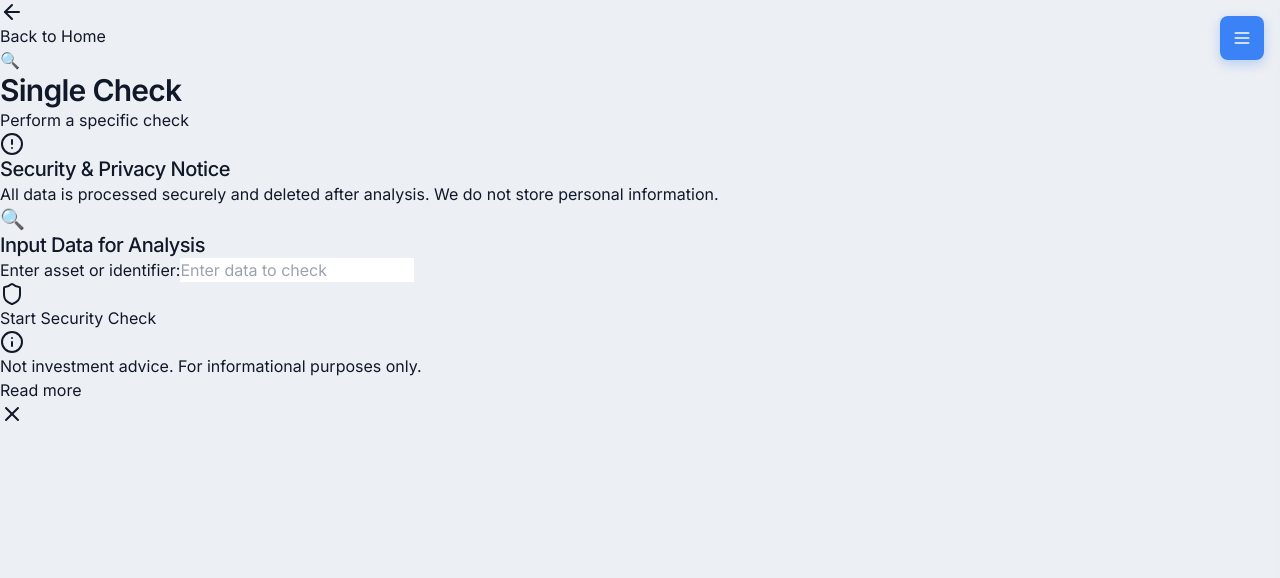
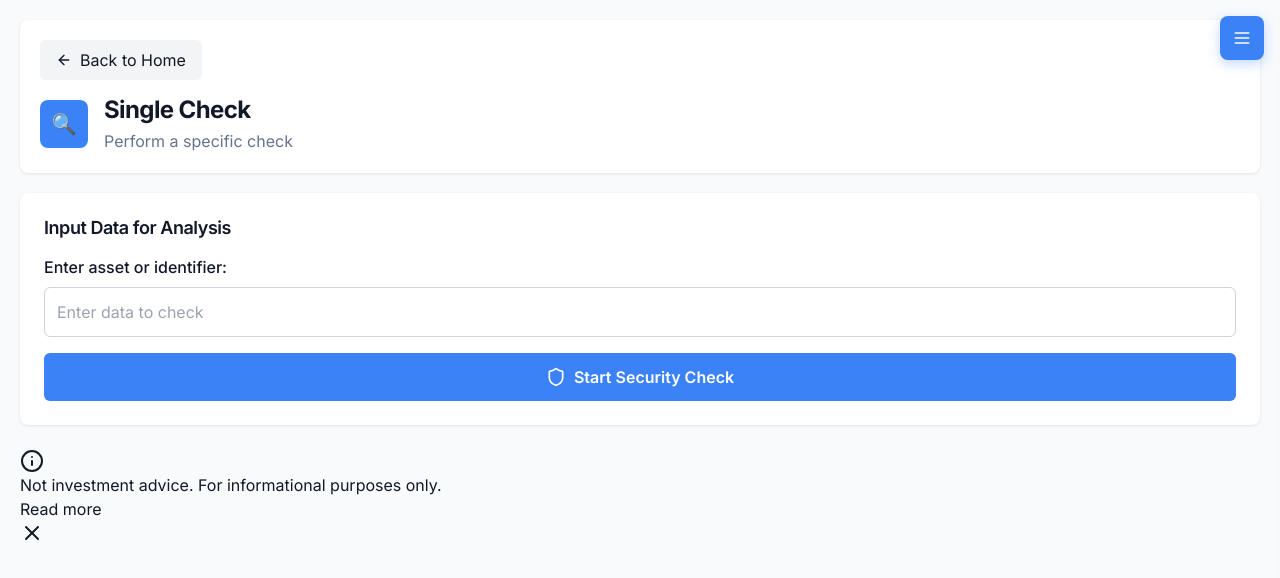
Before and after one commit to Elimiz21/scam-spotter-mobile-app, a React (Vite) app: page /check in a window 1280 px wide. Shown: the top 578 px of the page. Built offline with nearby package versions, Linux system fonts and the light colour scheme.

Commit message:
Fix styling issues
The AI is still working on fixing the styling issues.

```diff
--- a/src/pages/SingleCheck.tsx
+++ b/src/pages/SingleCheck.tsx
@@ -25,13 +25,11 @@ const SingleCheck = () => {
   }, []);
 
   const handleCheck = async () => {
-    // Check if OpenAI API key is available for enhanced analysis
     const savedApiKey = localStorage.getItem('openai_api_key');
     if (!savedApiKey && (checkType === 'language-analysis' || checkType === 'price-manipulation')) {
       setShowApiKeyDialog(true);
       return;
     }
-
     performCheck(savedApiKey);
   };
 
@@ -39,7 +37,6 @@ const SingleCheck = () => {
     setIsAnalyzing(true);
 
     try {
-      // Import the specific service based on check type
       let result;
 
       switch (checkType) {
@@ -140,157 +137,185 @@ const SingleCheck = () => {
   const config = getCheckConfig();
 
   return (
-    <div className="min-h-screen bg-slate-50">
+    <div style={{ minHeight: '100vh', backgroundColor: '#f8fafc', padding: '20px' }}>
       <Navigation />
 
       {/* Header */}
-      <header className="border-b border-gray-200 bg-white shadow-sm sticky top-0 z-50">
-        <div className="container mx-auto px-4 py-6">
-          <div className="max-w-4xl mx-auto flex items-center gap-4">
-            <Button
-              variant="ghost"
-              size="sm"
+      <div style={{
+        backgroundColor: 'white',
+        padding: '20px',
+        borderRadius: '8px',
+        marginBottom: '20px',
+        boxShadow: '0 1px 3px rgba(0,0,0,0.1)'
+      }}>
+        <button
           onClick={() => navigate('/')}
-              className="hover:bg-gray-100 transition-colors"
+          style={{
+            background: '#f3f4f6',
+            border: 'none',
+            padding: '8px 16px',
+            borderRadius: '6px',
+            cursor: 'pointer',
+            marginBottom: '16px',
+            display: 'flex',
+            alignItems: 'center',
+            gap: '8px'
+          }}
         >
-              <ArrowLeft className="w-4 h-4 mr-2" />
+          <ArrowLeft size={16} />
           Back to Home
-            </Button>
-            <div className="flex items-center gap-4">
-              <div className="w-12 h-12 bg-gradient-to-br from-blue-600 to-blue-700 rounded-xl flex items-center justify-center text-white text-xl shadow-lg">
+        </button>
+
+        <div style={{ display: 'flex', alignItems: 'center', gap: '16px' }}>
+          <div style={{
+            width: '48px',
+            height: '48px',
+            backgroundColor: '#3b82f6',
+            borderRadius: '8px',
+            display: 'flex',
+            alignItems: 'center',
+            justifyContent: 'center',
+            fontSize: '20px'
+          }}>
             {config.icon}
           </div>
           <div>
-                <h1 className="text-2xl font-bold text-gray-900">{config.title}</h1>
-                <p className="text-gray-600">{config.description}</p>
+            <h1 style={{ fontSize: '24px', fontWeight: 'bold', margin: '0 0 4px 0' }}>
+              {config.title}
+            </h1>
+            <p style={{ color: '#64748b', margin: 0 }}>
+              {config.description}
+            </p>
           </div>
         </div>
       </div>
-        </div>
-      </header>
 
-      <div className="container mx-auto px-4 py-8">
-        <div className="max-w-4xl mx-auto space-y-8">
+      {/* Main Content */}
+      <div style={{
+        backgroundColor: 'white',
+        padding: '24px',
+        borderRadius: '8px',
+        boxShadow: '0 1px 3px rgba(0,0,0,0.1)'
+      }}>
+        <h2 style={{ fontSize: '18px', fontWeight: '600', marginBottom: '16px' }}>
+          Input Data for Analysis
+        </h2>
 
-          {/* Security Notice */}
-          <Card className="border-amber-200 bg-amber-50">
-            <CardContent className="p-6">
-              <div className="flex items-start gap-4">
-                <div className="w-10 h-10 bg-amber-100 rounded-lg flex items-center justify-center">
-                  <AlertCircle className="w-5 h-5 text-amber-600" />
-                </div>
-                <div className="flex-1">
-                  <h3 className="text-sm font-semibold text-amber-800 mb-2">
-                    Security & Privacy Notice
-                  </h3>
-                  <p className="text-sm text-gray-600">
-                    All data is processed securely and deleted after analysis. We do not store personal information.
-                  </p>
-                </div>
-              </div>
-            </CardContent>
-          </Card>
+        <div style={{ marginBottom: '16px' }}>
+          <label style={{ display: 'block', marginBottom: '8px', fontWeight: '500' }}>
+            {config.inputType === 'textarea' ? 'Enter text to analyze:' : 'Enter asset or identifier:'}
+          </label>
 
-          {/* Check Form */}
-          <Card className="shadow-lg border border-gray-200 bg-white">
-            <CardHeader>
-              <CardTitle className="flex items-center gap-3 text-gray-900">
-                <div className="w-8 h-8 bg-gradient-to-br from-blue-600 to-blue-700 rounded-lg flex items-center justify-center text-white">
-                  {config.icon}
-                </div>
-                Input Data for Analysis
-              </CardTitle>
-            </CardHeader>
-            <CardContent className="space-y-6">
-              <div className="space-y-4">
           {config.inputType === 'textarea' ? (
-                  <div className="space-y-2">
-                    <label className="text-sm font-medium text-gray-900">
-                      Enter text to analyze:
-                    </label>
-                    <Textarea
+            <textarea
               placeholder={config.placeholder}
               value={inputData}
               onChange={(e) => setInputData(e.target.value)}
-                      className="min-h-[200px] font-mono resize-vertical border-gray-300"
+              style={{
+                width: '100%',
+                minHeight: '200px',
+                padding: '12px',
+                border: '1px solid #d1d5db',
+                borderRadius: '6px',
+                fontFamily: 'monospace',
+                fontSize: '14px'
+              }}
             />
-                  </div>
           ) : (
-                  <div className="space-y-2">
-                    <label className="text-sm font-medium text-gray-900">
-                      Enter asset or identifier:
-                    </label>
-                    <Input
+            <input
+              type="text"
               placeholder={config.placeholder}
               value={inputData}
               onChange={(e) => setInputData(e.target.value)}
-                      className="text-base border-gray-300"
+              style={{
+                width: '100%',
+                padding: '12px',
+                border: '1px solid #d1d5db',
+                borderRadius: '6px',
+                fontSize: '16px'
+              }}
             />
+          )}
         </div>
-                )}
 
-                <Button
+        <button
           onClick={handleCheck}
           disabled={!inputData.trim() || isAnalyzing}
-                  className="w-full h-12 text-base font-semibold"
-                  size="lg"
+          style={{
+            width: '100%',
+            backgroundColor: isAnalyzing ? '#9ca3af' : '#3b82f6',
+            color: 'white',
+            padding: '12px',
+            border: 'none',
+            borderRadius: '6px',
+            fontSize: '16px',
+            fontWeight: '600',
+            cursor: isAnalyzing ? 'not-allowed' : 'pointer',
+            display: 'flex',
+            alignItems: 'center',
+            justifyContent: 'center',
+            gap: '8px'
+          }}
         >
           {isAnalyzing ? (
             <>
-                      <div className="w-5 h-5 border-2 border-white border-t-transparent rounded-full animate-spin mr-3" />
+              <div style={{
+                width: '16px',
+                height: '16px',
+                border: '2px solid white',
+                borderTop: '2px solid transparent',
+                borderRadius: '50%'
+              }} className="animate-spin" />
               Analyzing...
             </>
           ) : (
             <>
-                      <Shield className="w-5 h-5 mr-3" />
+              <Shield size={20} />
               Start Security Check
             </>
           )}
-                </Button>
-              </div>
-            </CardContent>
-          </Card>
-
-          {/* Analysis Progress */}
-          {isAnalyzing && (
-            <Card className="border-primary/20 bg-primary/5 animate-fade-in">
-              <CardContent className="p-6">
-                <div className="space-y-6">
-                  <div className="text-center">
-                    <h3 className="font-semibold text-lg mb-2">Security Analysis in Progress</h3>
-                    <p className="text-muted-foreground">Please wait while we perform comprehensive checks...</p>
+        </button>
       </div>
 
-                  <div className="space-y-4">
-                    <div className="flex items-center gap-4 p-3 bg-card rounded-lg">
-                      <div className="w-3 h-3 bg-primary rounded-full animate-pulse" />
-                      <span className="text-sm">
+      {isAnalyzing && (
+        <div style={{
+          backgroundColor: 'white',
+          padding: '24px',
+          borderRadius: '8px',
+          marginTop: '20px',
+          boxShadow: '0 1px 3px rgba(0,0,0,0.1)'
+        }}>
+          <h3 style={{ fontSize: '18px', fontWeight: '600', marginBottom: '8px' }}>
+            Security Analysis in Progress
+          </h3>
+          <p style={{ color: '#64748b', marginBottom: '16px' }}>
+            Please wait while we perform comprehensive checks...
+          </p>
+
+          <div style={{ display: 'flex', flexDirection: 'column', gap: '12px' }}>
+            <div style={{ display: 'flex', alignItems: 'center', gap: '12px' }}>
+              <div style={{ width: '8px', height: '8px', backgroundColor: '#3b82f6', borderRadius: '50%' }} />
+              <span>
                 {checkType === 'scammer-database' && 'Checking against known scammer databases...'}
                 {checkType === 'language-analysis' && 'Analyzing text patterns and manipulation tactics...'}
                 {checkType === 'price-manipulation' && 'Detecting price manipulation signals...'}
                 {checkType === 'asset-verification' && 'Verifying asset legitimacy and authenticity...'}
               </span>
             </div>
-                    <div className="flex items-center gap-4 p-3 bg-card rounded-lg">
-                      <div className="w-3 h-3 bg-primary rounded-full animate-pulse delay-300" />
-                      <span className="text-sm">Generating comprehensive analysis report...</span>
+            <div style={{ display: 'flex', alignItems: 'center', gap: '12px' }}>
+              <div style={{ width: '8px', height: '8px', backgroundColor: '#3b82f6', borderRadius: '50%' }} />
+              <span>Generating comprehensive analysis report...</span>
             </div>
-                    <div className="flex items-center gap-4 p-3 bg-card rounded-lg">
-                      <div className="w-3 h-3 bg-primary rounded-full animate-pulse delay-500" />
-                      <span className="text-sm">Calculating risk scores and recommendations...</span>
+            <div style={{ display: 'flex', alignItems: 'center', gap: '12px' }}>
+              <div style={{ width: '8px', height: '8px', backgroundColor: '#3b82f6', borderRadius: '50%' }} />
+              <span>Calculating risk scores and recommendations...</span>
             </div>
           </div>
         </div>
-              </CardContent>
-            </Card>
       )}
 
-          {/* Legal Disclaimer */}
-          <div className="pt-4">
+      <div style={{ marginTop: '24px' }}>
         <LegalDisclaimer variant="compact" />
-          </div>
-
-        </div>
       </div>
 
       <ApiKeyDialog
@@ -298,6 +323,7 @@ const SingleCheck = () => {
         onClose={() => setShowApiKeyDialog(false)}
         onSave={handleApiKeySave}
       />
+
     </div>
   );
 };
```
Lines whose indentation alone changed are shown as unchanged.
